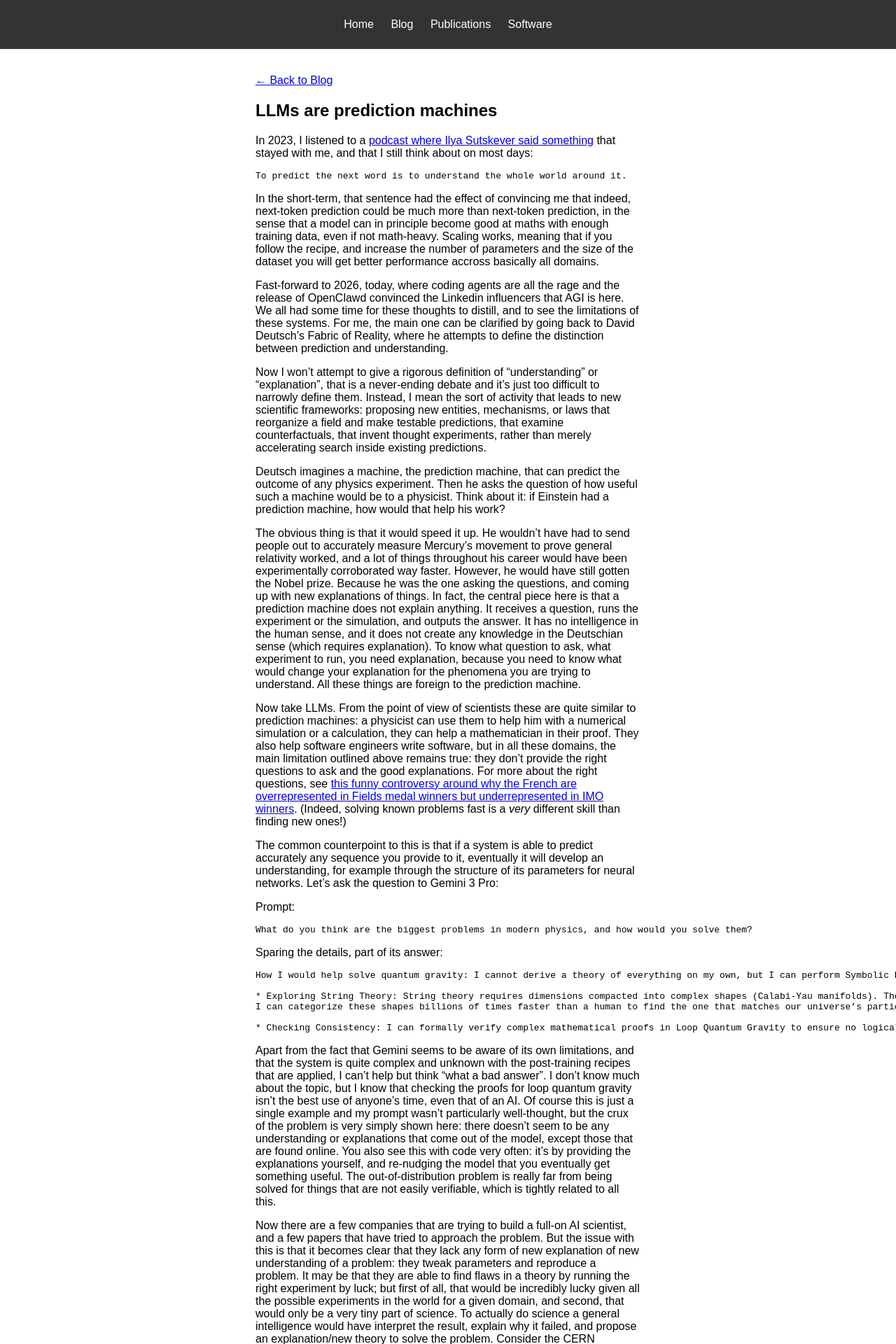
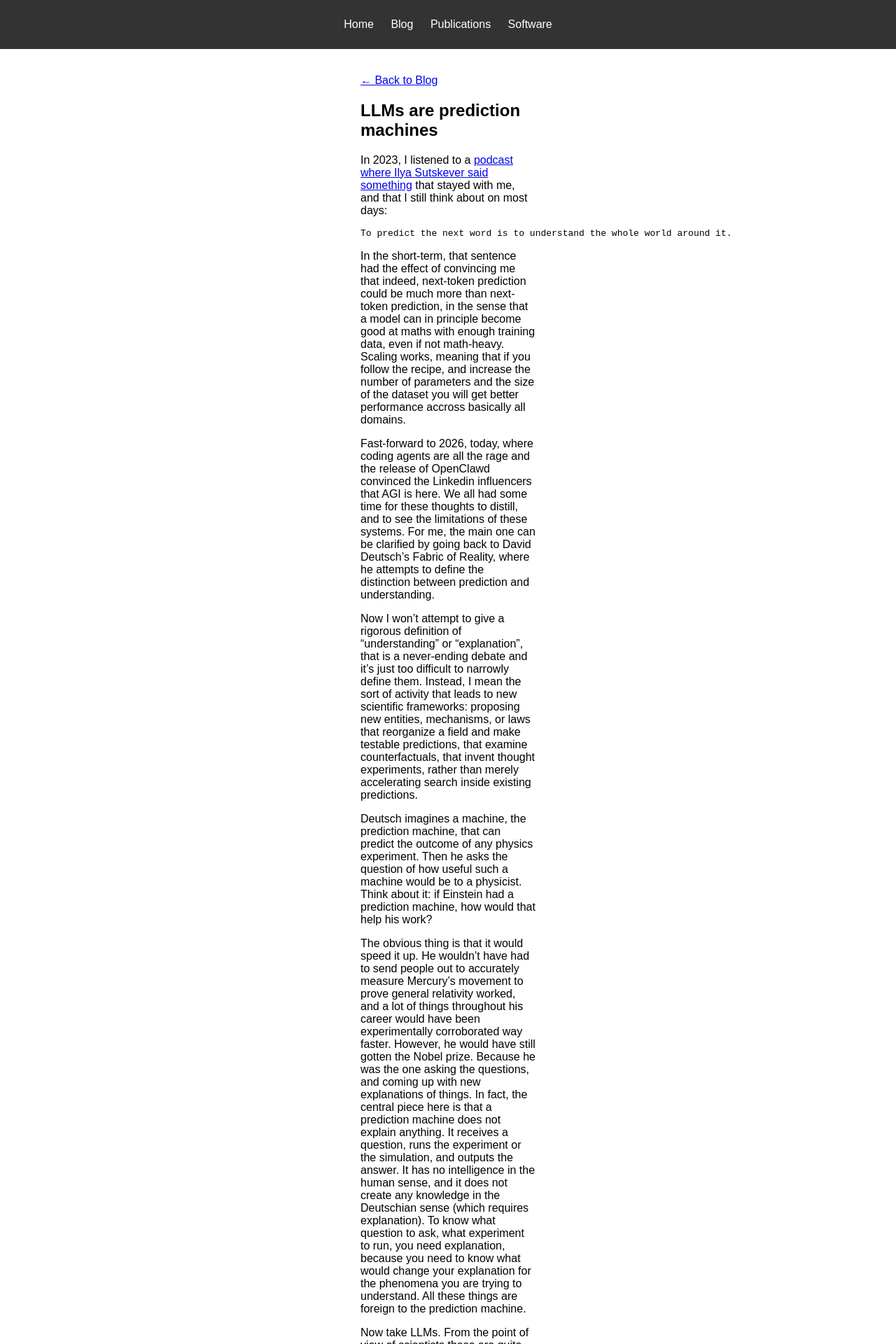
Before and after one commit to KaelanDt/KaelanDt.github.io, a Jekyll site: the page built from posts/llm-prediction-machines.md, in a window 1280 px wide. Shown: the top 1920 px of the page at 70% size. Built offline with Jekyll 4.4.1, drawn with Linux system fonts in a browser that asks for light colours.

Commit message:
blog specific-styling

```diff
--- a/_layouts/post.html
+++ b/_layouts/post.html
@@ -9,7 +9,7 @@
 <body>
     {% include header.html %}
     <main>
-        <div class="content">
+        <div class="content post-content">
             <p><a href="/blog.html">← Back to Blog</a></p>
             {{ content }}
         </div>
--- a/styles.css
+++ b/styles.css
@@ -44,6 +44,10 @@ main {
     margin: 0 auto;
 }
 
+.post-content {
+    max-width: 250px;
+}
+
 .gif-container {
     text-align: center;
     margin: 20px auto;
```
